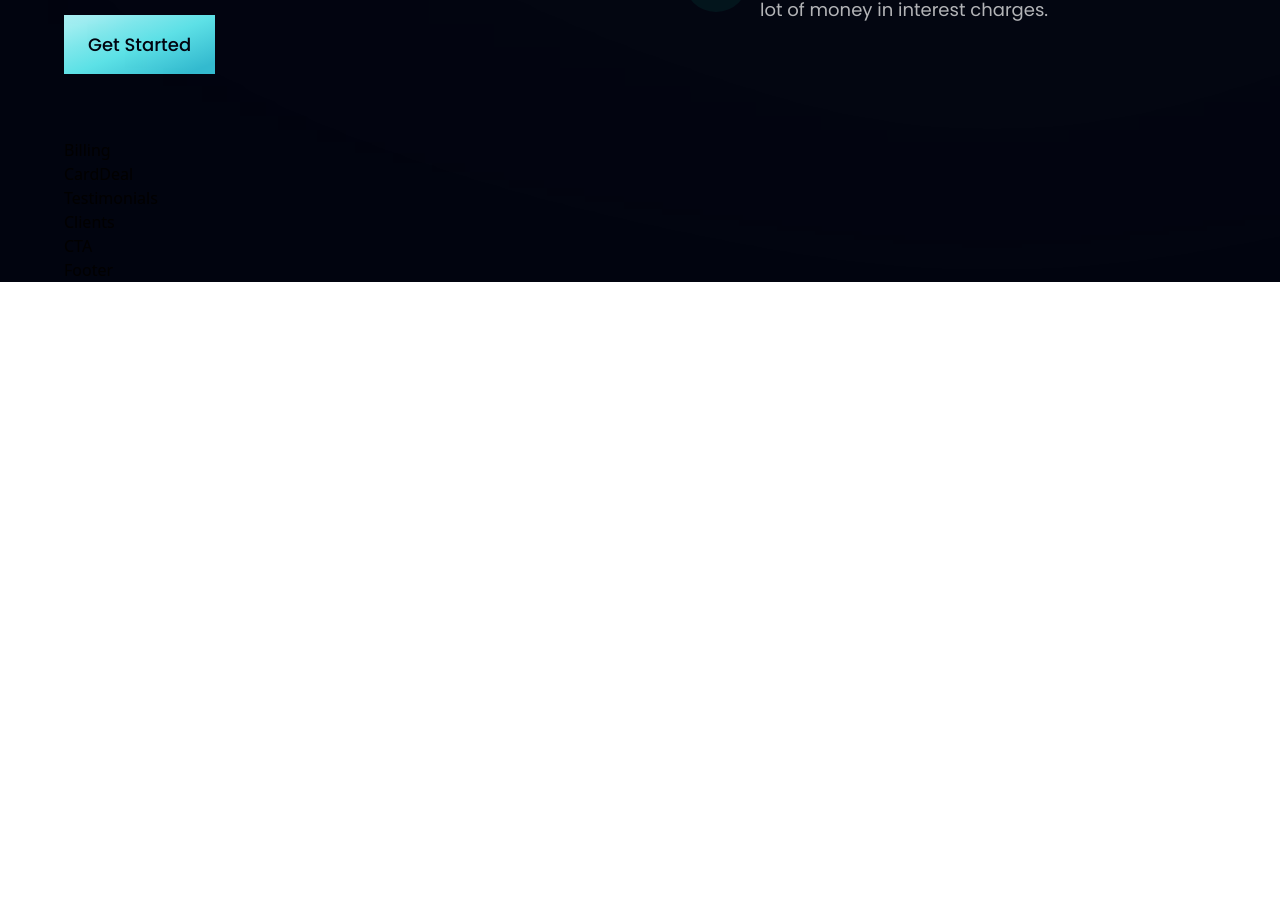
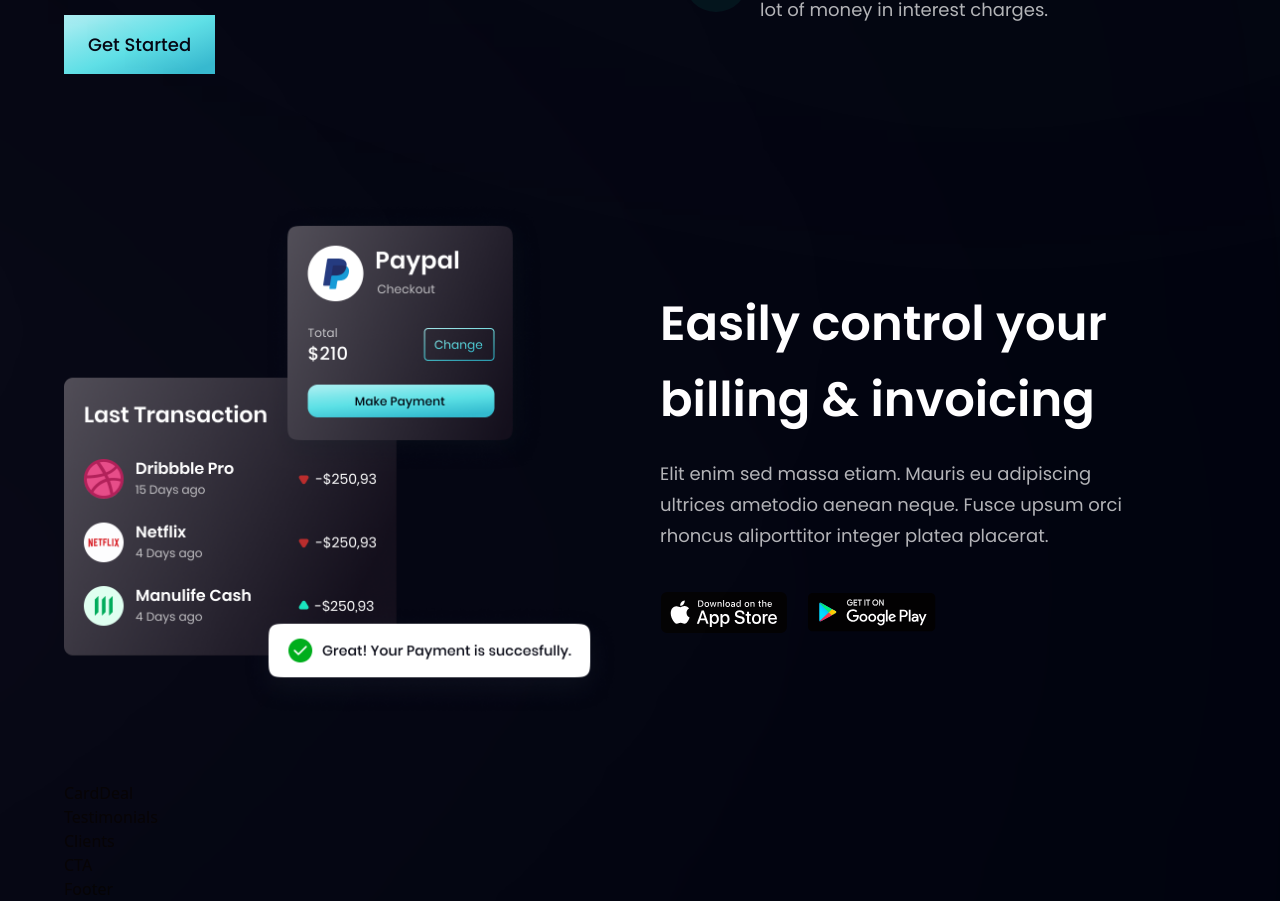
Before and after one commit to russelgabriel/modern_ui, a React (Vite) app: page / in a window 1280 px wide. Shown: the part 1448-2349 px from the top of the page. Before the commit the page ends 1730 px from the top, so only its background shows below. Built offline with nearby package versions, Linux system fonts and the light colour scheme.

Commit message:
added billing component

```diff
--- a/src/components/Billing.jsx
+++ b/src/components/Billing.jsx
@@ -1,9 +1,23 @@
-import React from 'react'
+import { apple, bill, google } from '../assets'
+import styles, { layout } from '../style'
 
-const Billing = () => {
-  return (
-    <div>Billing</div>
-  )
-}
+const Billing = () => (
+  <section id="product" className={layout.sectionReverse}>
+    <div className={layout.sectionImgReverse}>
+      <img src={bill} alt="billing" className='w-[100%] h-[100%] relative z-[5]'/>
+      <div className='absolute z-[3] -left-1/2 top-0 w-[50%] h-[50%] rounded-full white__gradient'/>
+      <div className='absolute z-[0] -left-1/2 bottom-0 w-[50%] h-[50%] rounded-full pink__gradient'/>
+    </div>
+
+    <div className={layout.sectionInfo}>
+      <h2 className={styles.heading2}>Easily control your <br className='sm:block hidden'/> billing & invoicing</h2>
+      <p className={`${styles.paragraph} max-w-[470px] mt-5`}>Elit enim sed massa etiam. Mauris eu adipiscing ultrices ametodio aenean neque. Fusce upsum orci rhoncus aliporttitor integer platea placerat.</p>
+      <div className='flex flex-row flex-wrap sm:mt-10 mt-6'>
+        <img src={apple} alt="apple_store" className='w-[128px] h-[42px] object-contain mr-5 cursor-pointer' />
+        <img src={google} alt="google_play" className='w-[128px] h-[42px] object-contain mr-5 cursor-pointer' />
+      </div>
+    </div>
+  </section>
+)
 
 export default Billing
```
